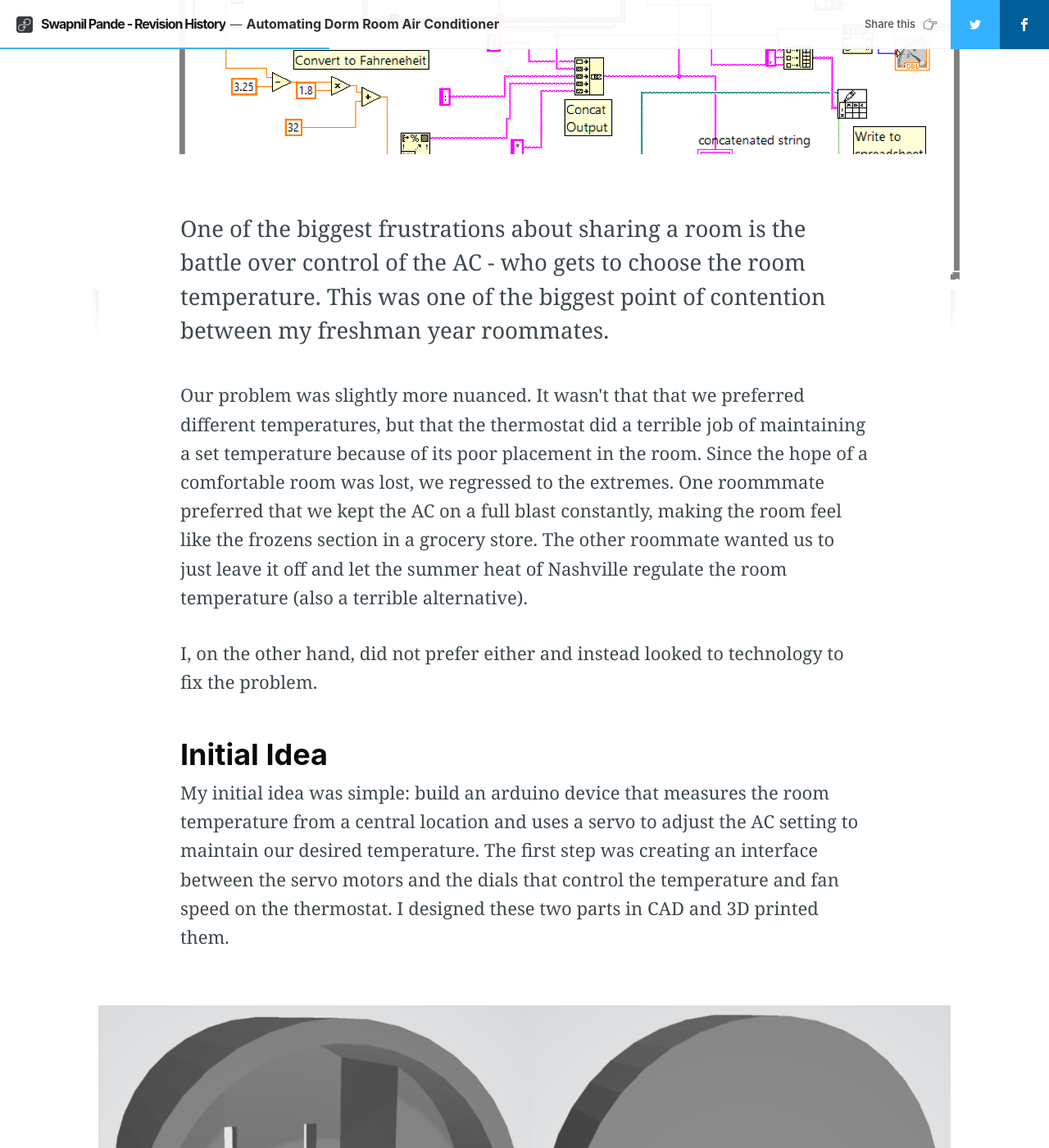
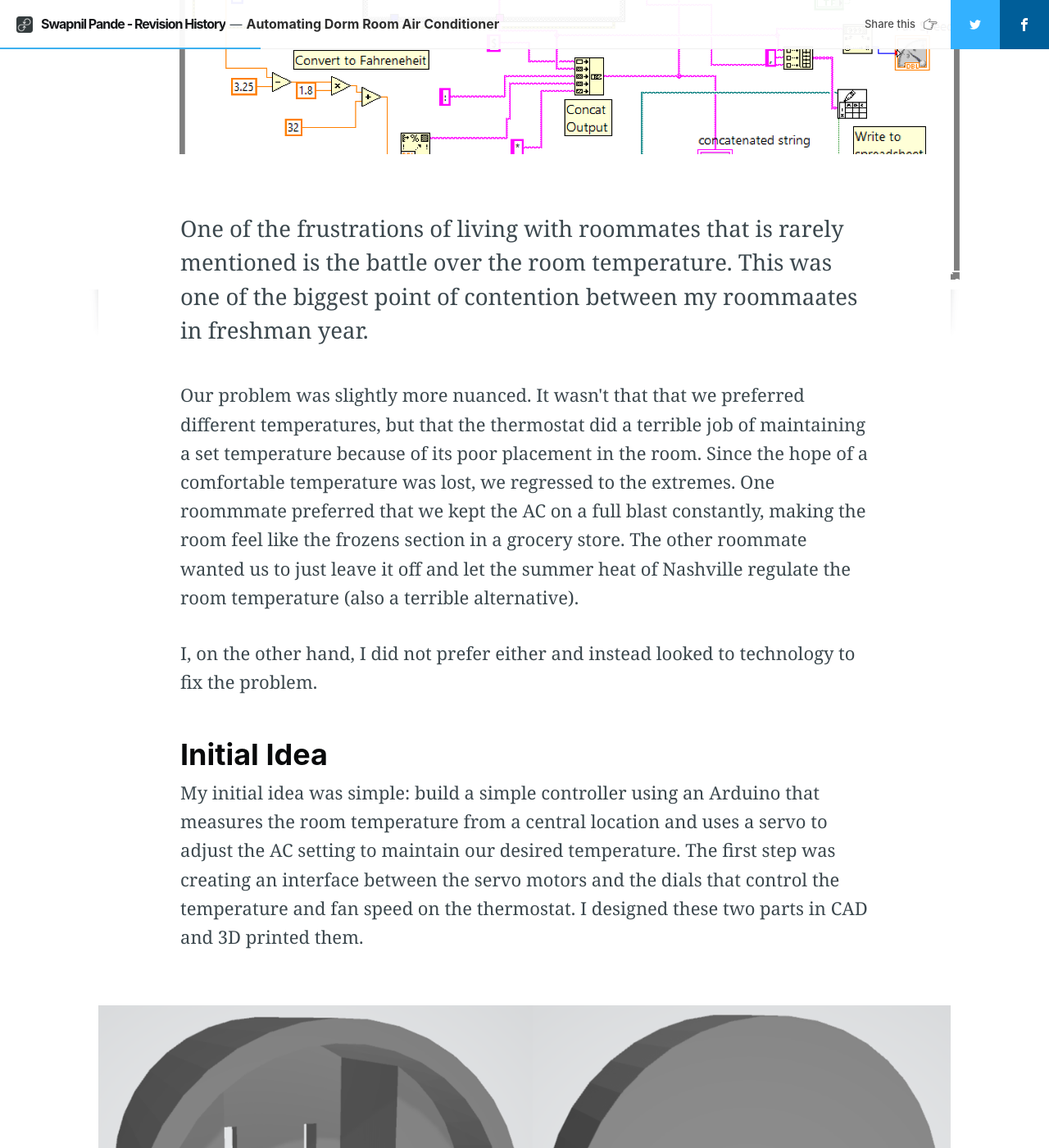
Before and after one commit to SwapnilPande/SwapnilPande.github.io, a Jekyll site: the page built from _posts/2017-04-22-Automating-AC.html, in a window 1280 px wide and 1400 px high, scrolled down 766 px. Shown: the whole window at 82% size. Built offline with Jekyll 4.4.1, drawn with Linux system fonts in a browser that asks for light colours; nearby versions of some CDN libraries; comment, search, counter and statistics services are not loaded; some of the changed text lies outside the part shown.

Commit message:
Testing image captions

```diff
--- a/_posts/2017-04-22-Automating-AC.html
+++ b/_posts/2017-04-22-Automating-AC.html
@@ -11,24 +11,31 @@
 author: swapnil
 ---
 
-<p>One of the biggest frustrations about sharing a room is the battle over control of the AC - who gets to choose the room temperature. This was one of the biggest point of contention between my freshman year roommates. </p>
+<p>One of the frustrations of living with roommates that is rarely mentioned is the battle over the room temperature. This was one of the biggest point of contention between my roommaates in freshman year. </p>
 
-<p>Our problem was slightly more nuanced. It wasn't that that we preferred different temperatures, but that the thermostat did a terrible job of maintaining a set temperature because of its poor placement in the room. Since the hope of a comfortable room was lost, we regressed to the extremes. One roommmate preferred that we kept the AC on a full blast constantly, making the room feel like the frozens section in a grocery store. The other roommate wanted us to just leave it off and let the summer heat of Nashville regulate the room temperature (also a terrible alternative).</p>
+<p>Our problem was slightly more nuanced. It wasn't that that we preferred different temperatures, but that the thermostat did a terrible job of maintaining a set temperature because of its poor placement in the room. Since the hope of a comfortable temperature was lost, we regressed to the extremes. One roommmate preferred that we kept the AC on a full blast constantly, making the room feel like the frozens section in a grocery store. The other roommate wanted us to just leave it off and let the summer heat of Nashville regulate the room temperature (also a terrible alternative).</p>
 
-<p>I, on the other hand, did not prefer either and instead looked to technology to fix the problem.</p>
+<p>I, on the other hand, I did not prefer either and instead looked to technology to fix the problem.</p>
 
 <h2 id="Initial Idea">Initial Idea</h2>
-<p>My initial idea was simple: build an arduino device that measures the room temperature from a central location and uses a servo to adjust the AC setting to maintain our desired temperature. The first step was creating an interface between the servo motors and the dials that control the temperature and fan speed on the thermostat. I designed these two parts in CAD and 3D printed them.</p>
+<p>My initial idea was simple: build a simple controller using an Arduino that measures the room temperature from a central location and uses a servo to adjust the AC setting to maintain our desired temperature. The first step was creating an interface between the servo motors and the dials that control the temperature and fan speed on the thermostat. I designed these two parts in CAD and 3D printed them.</p>
 
 <p><img src="assets/images/automating-ac/control-dials.png" alt="Control Dial Interfaces"></p>
 
 <p>The holes on these interfaces were designed to fit the servo horns I had for each servo. After printing these, I was simply going to control their position using a feedback loop on an Arduino. </p>
 
 <h2 id="Developing it further">Developing it further</h2>
-Around the same time I was conceptualizing this idea, I was brainstorming final project ideas for my instrumentation lab class. The requirements for the project was that it collects data from a sensor and makes some response using an actuator. This idea fit perfectly within the scope of the project, so I combined the two and used the lab resources to finish the project. We were required to use a National Instruments Data Acquistion Board (DAQ) and LabVIEW to collect the sensor data and program the actuator response. To satisfy the requirement, I used the DAQ board to measure the temperature of the room using a thermistor. The DAQ output was fed into a LabVIEW program running on my laptop that calculated the temperature and determined the required AC settings to maintain the setpoint. Since the laptop and DAQ board were located in the middle of the room, I configured the LabVIEW script to send the motor commands to the Arduino over bluetooth. The Arduino was a dumb controller, simply pushing the received commands to the motors.
+<p></p>Around the same time I was conceptualizing this idea, I was brainstorming final project ideas for my Instrumentation Lab class. This idea fit perfectly within the requirements of the project, so I combined the two and used the lab resources to design the system. I used a National Instruments Data Acquistion Board (DAQ) and LabVIEW (per the project requirements) to collect the sensor data. The DAQ output was fed into a LabVIEW program running on my laptop that calculated the temperature and determined the required AC settings to maintain the setpoint. Since the laptop and DAQ board were located in the middle of the room, I configured the LabVIEW script to send the motor commands to the Arduino over bluetooth. The Arduino simply received the commands and rotated the motors to the desired position. </p>
 
+<h2 id="Finished Setup">Finished Setup</h2>
+After a few sleepless nights of debugging, the system actually worked and regulated the temperature properly.
 
-<h2 id="Temperature Measurement">Temperature Measurement</h2>
+<<figure>
+        <img src="assets/images/automating-ac/control-dials.png" alt="Control Dial Interfaces" />
+        <figcaption>
+        AC dial</a>
+        </figcaption>
+</figure>
 
 
 <h2 id="Servo Motor Control">Servo Motor Control</h2>
```
